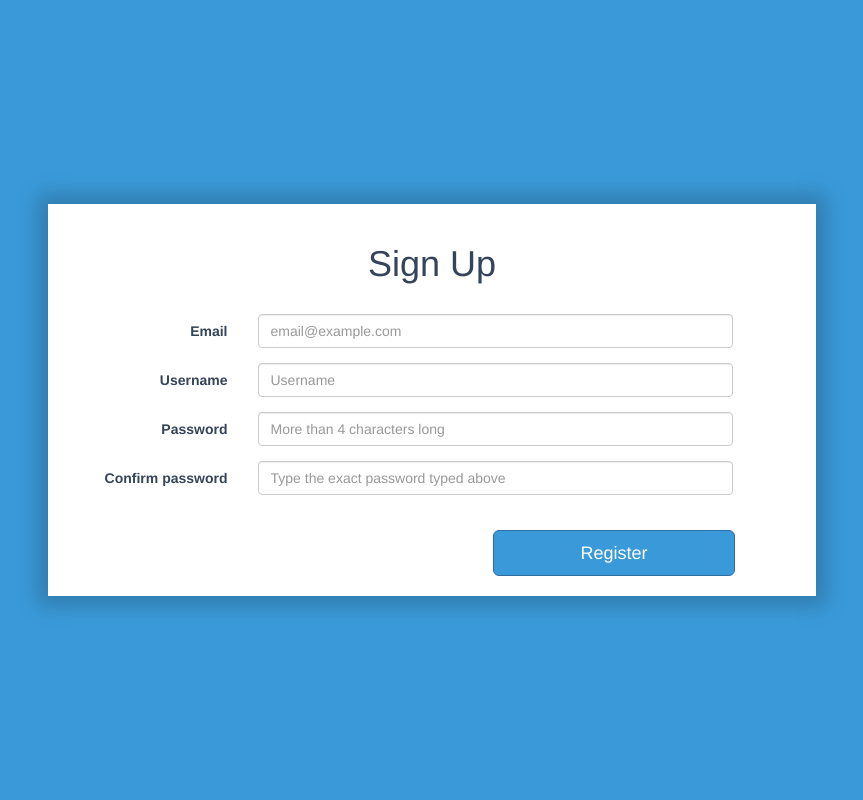
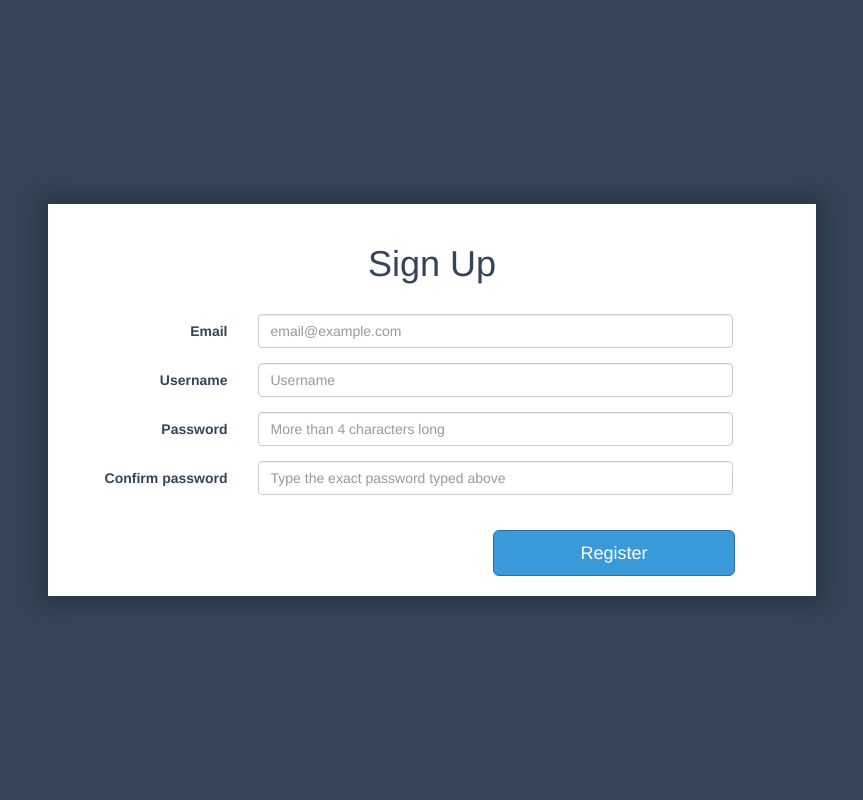
Before and after one commit to ntocampos/flask-blog, a Flask app: page /register in a window 1280 px wide. Shown: the whole page, without its empty margins (208-1071 px from the left). Run offline with Flask 2, Linux system fonts and the light colour scheme; some libraries are stand-ins or nearby versions.

Commit message:
Minor changes

```diff
--- a/static/css/login.css
+++ b/static/css/login.css
@@ -10,7 +10,7 @@ Bege: #E9E0D6
 Red: #EB7260*/
 
 body {
-    background: #3A9AD9;
+    background: #354458;
     color: #354458;
 }
 
--- a/static/css/register.css
+++ b/static/css/register.css
@@ -10,7 +10,7 @@ Bege: #E9E0D6
 Red: #EB7260*/
 
 body {
-    background: #3A9AD9;
+    background: #354458;
     color: #354458;
 }
 
```
